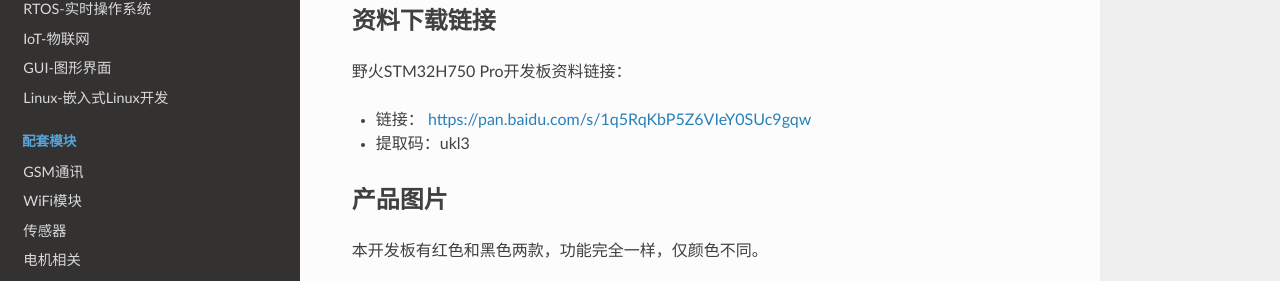
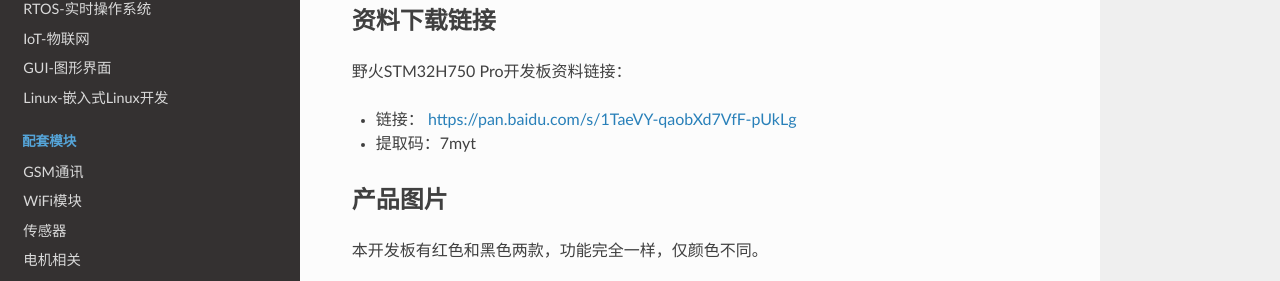
Before and after one commit to Embedfire/ebf_products, a Sphinx documentation site: the page built from documentation/stm32/ebf_stm32h750_pro.rst, in a window 1280 px wide and 900 px high. Shown: the part 167-448 px from the top of the window. Built offline with Sphinx 7.4.7 and the Read the Docs theme 2.0.0, drawn with Linux system fonts in a browser that asks for light colours; pages that are not in the unit, such as notebooks, are missing from menus.

Commit message:
Update ebf_stm32h750_pro.rst

```diff
--- a/documentation/stm32/ebf_stm32h750_pro.rst
+++ b/documentation/stm32/ebf_stm32h750_pro.rst
@@ -7,8 +7,8 @@
 
 野火STM32H750 Pro开发板资料链接：
 
-- 链接： https://pan.baidu.com/s/1q5RqKbP5Z6VIeY0SUc9gqw
-- 提取码：ukl3
+- 链接： https://pan.baidu.com/s/1TaeVY-qaobXd7VfF-pUkLg
+- 提取码：7myt
 
 产品图片
 --------
```
